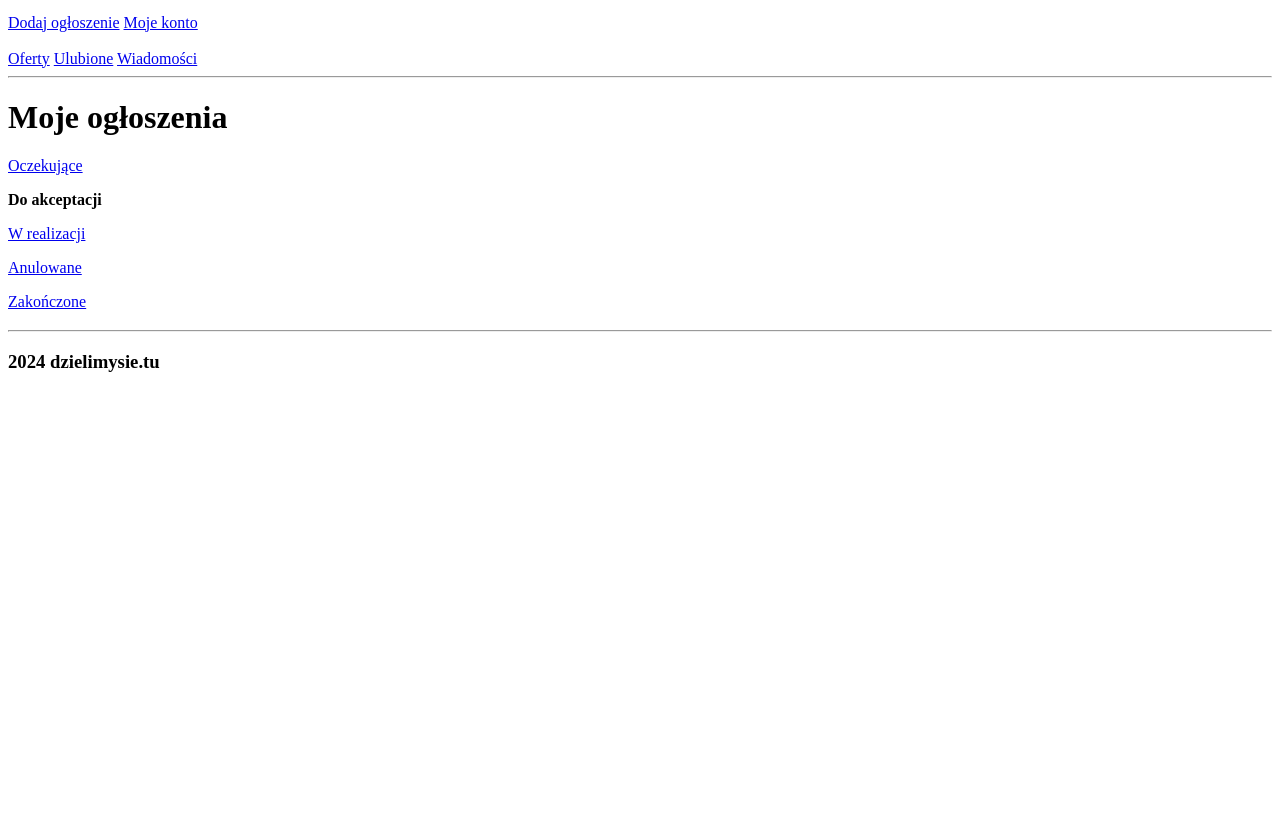
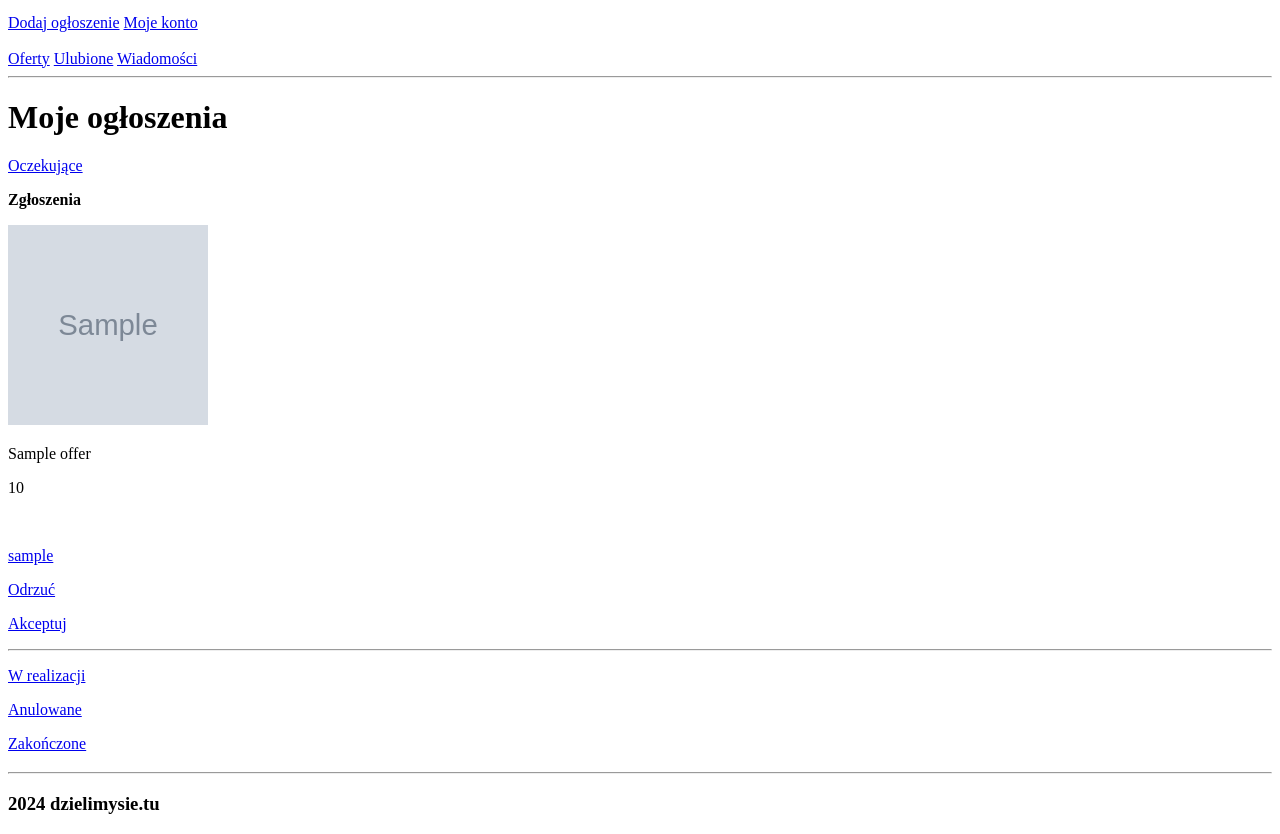
Before and after one commit to BIGWOJ/dzielimysie.tu, a Django app: page /my_offers/pending in a window 1280 px wide. Shown: the part 143-977 px from the top of the page. Before the commit the page ends 515 px from the top, so only its background shows below. Run offline with Django 5.2, Linux system fonts and the light colour scheme; a user stored in the database is signed in; tables that the repository leaves empty hold one stand-in row (values such as "Sample post"); grey boxes marked "Sample" are stand-in pictures.

Commit message:
Brzydki kod, refaktoryzacja później, poprawna akceptacja, anulowanie zgłoszeń, zmiana statusu oferty

```diff
--- a/dzielimysie_tu/base/models.py
+++ b/dzielimysie_tu/base/models.py
@@ -63,7 +63,7 @@ class Offer(models.Model):
 
     statuses = [
         ('waiting', 'Oczekujące'),
-        ('pending', 'Do akceptacji'),
+        ('pending', 'Zgłoszenia'),
         ('in_progress', 'W realizacji'),
         ('cancelled', 'Anulowane'),
         ('finished', 'Zakończone'),
--- a/dzielimysie_tu/base/templates/base/my_offers.html
+++ b/dzielimysie_tu/base/templates/base/my_offers.html
@@ -10,24 +10,33 @@
 <p><b>{{status.1}}</b></p>
 </a>
 
-{%for offer in offers%}
+{%for offer_filtered in offers_filtered%}
+{%if offers_status != 'pending' and offers_status != 'in_progress'%}
+<a href="{%url 'offer_page' offer_filtered.id%}">
+    <img src="{{offer_filtered.photo_set.first.photo.url}}" style="width: 200px; height: 200px;">
+</a>
+<p>{{offer_filtered.title}}</p>
+<p>{{offer_filtered.price}}</p>
+<!-- Waiting offers -->
+{%if offers_status == 'waiting'%}
+<a href="{%url 'edit_offer_page' offer_filtered.id%}">
+    <p>Edytuj</p>
+</a>
+{%endif%}
+{%endif%}
+{%endfor%}
+{%for offer, takers in offers_with_takers%}
+
+<!-- Pending (to accept/reject) offers -->
+{%if offers_status == 'pending'%}
+{%if takers%}
 <a href="{%url 'offer_page' offer.id%}">
     <img src="{{offer.photo_set.first.photo.url}}" style="width: 200px; height: 200px;">
 </a>
 <p>{{offer.title}}</p>
 <p>{{offer.price}}</p>
 
-<!-- Waiting offers -->
-{%if offers_status == 'waiting'%}
-<a href="{%url 'edit_offer_page' offer.id%}">
-    <p>Edytuj</p>
-</a>
-{%endif%}
-
-<!-- Pending (to accept/reject) offers -->
-{%if offers_status == 'pending'%}
-{% for offer, takers in offers_with_takers %}
-{% for taker in takers %}
+{%for taker in takers%}
 <br><a href="{% url 'user_profile_page' taker.id %}">
     <p>{{ taker.username }}</p>
 </a>
@@ -39,20 +48,80 @@
 <a href="{% url 'accept_offer' offer.id taker.id %}">
     <p>Akceptuj</p>
 </a>
-{% endfor %}
-{% endfor %}
+<hr>
+{%endfor%}
+{%endif%}
 
 {%endif%}
 
 <!-- In progress (accepted) offers -->
-{%if offers_status == 'in_progress'%}
+<!-- {%if offers_status == 'in_progress'%}
+{%for taker in takers%}
+<br><a href="{% url 'user_profile_page' taker.id %}">
+    <p>{{ taker.username }}</p>
+</a>
+
 <a href="{%url 'reject_offer' offer.id%}">
     <p>Anuluj</p>
 </a>
+{%endfor%}
+{%endif%} -->
+
+
+{%endfor%}
+
+<!-- In progress (accepted) offers -->
+{%if offers_status == 'in_progress'%}
+{%for offer, takers in offers_with_takers_accepted%}
+
+{%if takers%}
+<a href="{%url 'offer_page' offer.id%}">
+    <img src="{{offer.photo_set.first.photo.url}}" style="width: 200px; height: 200px;">
+</a>
+<p>{{offer.title}}</p>
+<p>{{offer.price}}</p>
+
+{%for taker in takers%}
+<a href="{%url 'user_profile_page' taker.id%}">
+    <img src="{{taker.avatar.url}}" style="width: 50px; height: 50px;">
+</a>
+<p>{{taker.username}}</p>
+<a href="{%url 'cancel_offer' offer.id taker.id%}">
+    <p>Anuluj</p>
+</a>
+
+<a href="{%url 'finish_offer' offer.id taker.id%}">
+    <p>Zakończ</p>
+</a>
+{%endfor%}
+<hr>
 {%endif%}
 
-<hr>
+
 {%endfor%}
+{%endif%}
+
+<!-- Cancelled offers -->
+{%if offers_status == 'cancelled'%}
+{%for offer, takers in offers_with_takers_cancelled%}
+
+{%if takers%}
+<a href="{%url 'offer_page' offer.id%}">
+    <img src="{{offer.photo_set.first.photo.url}}" style="width: 200px; height: 200px;">
+</a>
+<p>{{offer.title}}</p>
+
+{%for taker in takers%}
+<a href="{%url 'user_profile_page' taker.id%}">
+    <img src="{{taker.avatar.url}}" style="width: 50px; height: 50px;">
+</a>
+
+<p>{{taker.username}}</p>
+{%endfor%}
+{%endif%}
+
+{%endfor%}
+{%endif%}
 
 {%else%}
 <a href="{%url 'my_offers_page' status.0%}">
@@ -62,4 +131,7 @@
 {%endif%}
 {%endfor%}
 
+
+
+
 {%endblock content%}
--- a/dzielimysie_tu/base/urls.py
+++ b/dzielimysie_tu/base/urls.py
@@ -19,8 +19,8 @@ urlpatterns = [
     path('take_offer/<str:pk>', views.take_offer, name='take_offer'),
     path('accept_offer/<str:pk>/<str:taker>/', views.accept_offer, name='accept_offer'),
     path('reject_offer/<str:pk>', views.reject_offer, name='reject_offer'),
-    path('cancel_offer/<str:pk>', views.cancel_offer, name='cancel_offer'),
-    path('finish_offer/<str:pk>', views.finish_offer, name='finish_offer'),
+    path('cancel_offer/<str:pk>/<str:taker>', views.cancel_offer, name='cancel_offer'),
+    path('finish_offer/<str:pk>/<str:taker>', views.finish_offer, name='finish_offer'),
 
     path('offer/<str:pk>', views.offer, name='offer_page'),
     path('offers/<str:offers_layout>', views.offers, name='offers_page'),
--- a/dzielimysie_tu/base/views.py
+++ b/dzielimysie_tu/base/views.py
@@ -302,18 +302,21 @@ def my_offers(request, status):
     offers_filtered = offers.filter(status=status)
 
     # __ allows to access the attributes of related models in the query
-    # offers_takers = User.objects.filter(take_offer__offer__creator=request.user).distinct()
+    offers_with_takers_waiting = [(offer, User.objects.filter(take_offer__offer=offer, take_offer__status='waiting').distinct()) for offer in offers]
+    # print(status)
 
-    # offers_takers = {offer.id: list(User.objects.filter(take_offer__offer=offer).distinct()) for offer in offers}
+    offers_with_takers_accepted = [(offer, User.objects.filter(take_offer__offer=offer, take_offer__status='accepted')) for offer in offers]
 
-    offers_with_takers = [(offer, User.objects.filter(take_offer__offer=offer).distinct()) for offer in offers]
-    print(offers_with_takers)
-
+    offers_with_takers_cancelled = [(offer, User.objects.filter(take_offer__offer=offer, take_offer__status='cancelled')) for offer in offers]
+    print(offers_filtered)
+    print(offers_with_takers_cancelled)
     context = {
-        'offers': offers_filtered,
+        'offers_filtered': offers_filtered,
         'offers_status': status,
         'all_statuses': statuses,
-        'offers_with_takers': offers_with_takers,
+        'offers_with_takers': offers_with_takers_waiting,
+        'offers_with_takers_accepted': offers_with_takers_accepted,
+        'offers_with_takers_cancelled': offers_with_takers_cancelled,
     }
 
     return render(request, 'base/my_offers.html', context)
@@ -341,12 +344,11 @@ def update_offer_status(request, pk, status):
 def update_taking_offer_status(request, pk, taker, status):
     offer = Offer.objects.get(pk=pk)
     relation = Take_offer.objects.get(offer=offer, taker=taker)
-    print(relation)
+
     relation.status = status
     relation.save()
 
     previous_status = offer.status
-    print("taking", previous_status)
     my_offers(request, status)
     return redirect('my_offers_page', status=previous_status)
 
@@ -358,10 +360,10 @@ def reject_offer(request, pk, taker):
     update_taking_offer_status(request, pk, taker, 'rejected')
     return update_offer_status(request, pk, 'waiting')
 
-def cancel_offer(request, pk):
-    update_taking_offer_status(request, pk, request.user, 'cancelled')
+def cancel_offer(request, pk, taker):
+    update_taking_offer_status(request, pk=pk, taker=taker, status='cancelled')
     return update_offer_status(request, pk, 'cancelled')
 
-def finish_offer(request, pk):
-    update_taking_offer_status(request, pk, request.user, 'finished')
+def finish_offer(request, pk, taker):
+    update_taking_offer_status(request, pk, taker=taker, status='finished')
     return update_offer_status(request, pk, 'finished')
```
Also changed, not shown: dzielimysie_tu/base/templates/base/offer.html (+9 -8 lines), dzielimysie_tu/static/images/offer_photos/Bez_nazwy_AgOQfIT.jpg (added), 1 other file.
